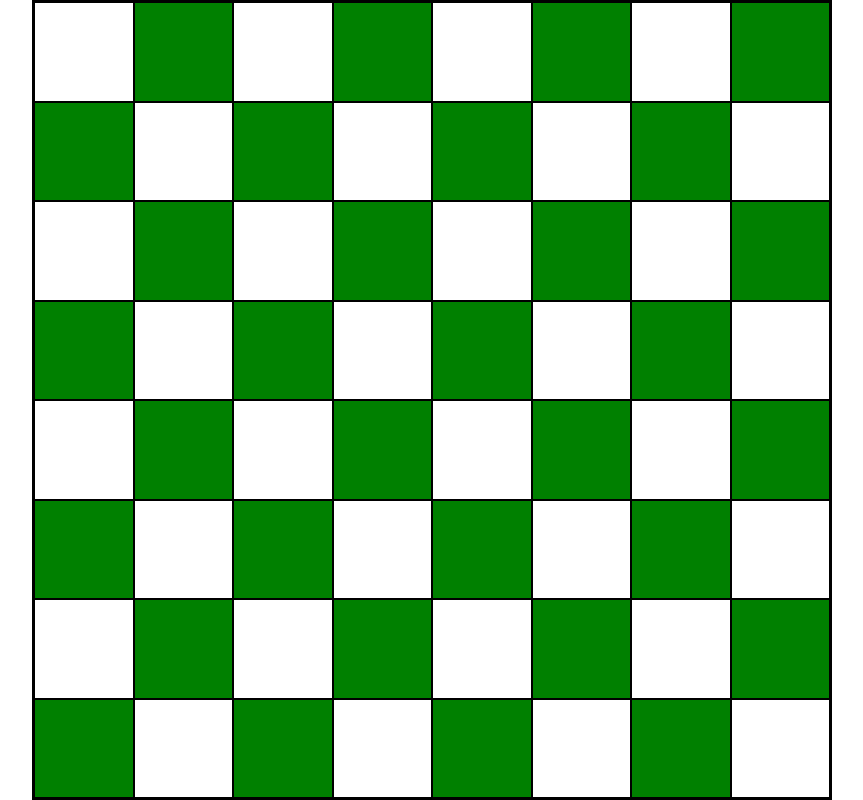
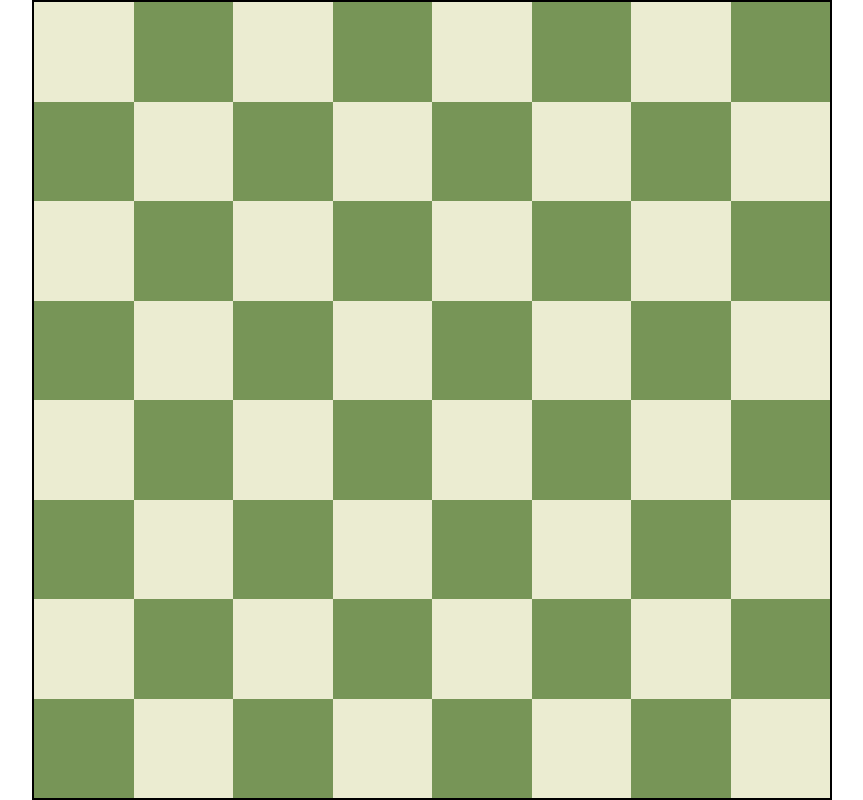
Before and after one commit to andr0mega/Chess_Backtrace, a website built with Vite: page index.html in a window 1280 px wide. Shown: the whole page, without its empty margins (208-1071 px from the left). Built offline with nearby package versions, Linux system fonts and the light colour scheme.

Commit message:
add colors (not from chess.com)

```diff
--- a/style.css
+++ b/style.css
@@ -3,7 +3,8 @@
 }
 
 :root {
-  --piece-color: green;
+  --white-piece-color: #ebecd1;
+  --dark-piece-color: #779557;
 }
 
 html,
@@ -21,6 +22,7 @@ body,
   border: solid 2px black;
   display: flex;
   flex-direction: column;
+  background-color: var(--white-piece-color);
 }
 
 .row {
@@ -32,13 +34,12 @@ body,
 .field {
   height: 100%;
   flex: 1;
-  border: solid 1px black;
 }
 
 .row:nth-of-type(odd) > .field:nth-child(even) {
-  background-color: var(--piece-color);
+  background-color: var(--dark-piece-color);
 }
 
 .row:nth-of-type(even) > .field:nth-of-type(odd) {
-  background-color: var(--piece-color);
+  background-color: var(--dark-piece-color);
 }
```
